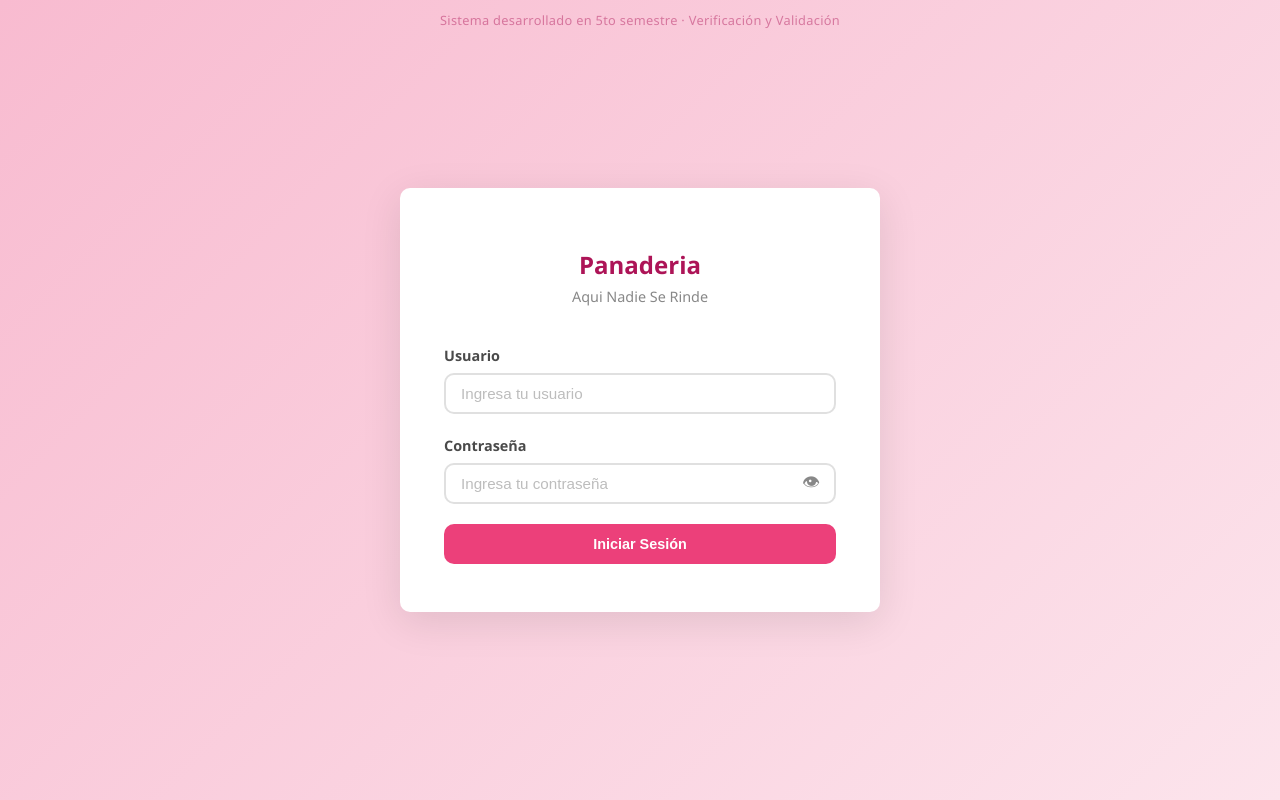
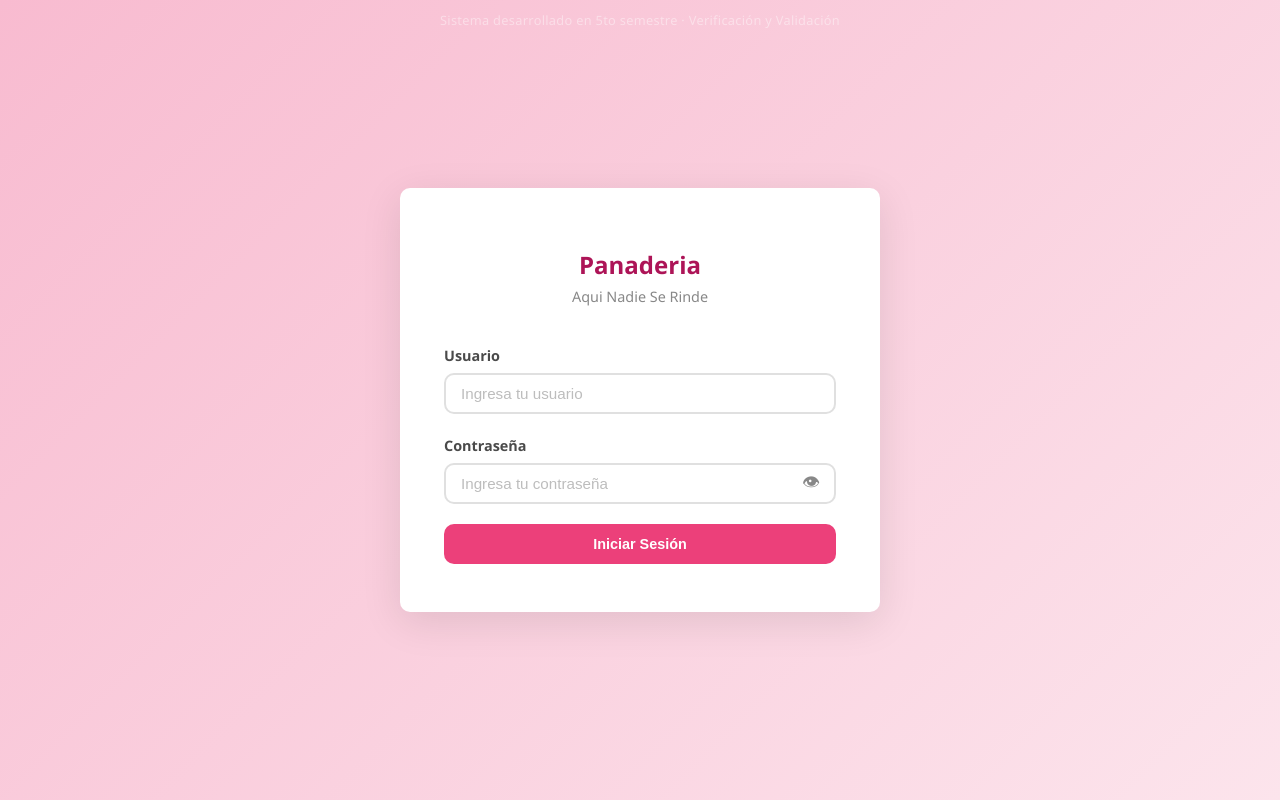
Before and after one commit to ecuswmaybelin/Borrador_S_P_Basico_V_V, a PHP site: page /pages/login.php in a window 1280 px wide. Run offline with PHP 8.4, Linux system fonts and the light colour scheme.

Commit message:
fix: texto academico como marca de agua fija en top, ojo dentro del input, limpiar duplicados CSS

```diff
--- a/frontend/css/styles.css
+++ b/frontend/css/styles.css
@@ -945,8 +945,8 @@ select.form-control {
     padding: 10px 16px;
     font-size: 0.8rem;
     letter-spacing: 0.3px;
-    color: var(--color-primario-oscuro);
-    opacity: 0.45;
+    color: rgba(255, 255, 255, 0.7);
+    opacity: 0.6;
     z-index: 10;
     pointer-events: none;
 }
@@ -1083,9 +1083,6 @@ select.form-control {
 
     .login-academic-info {
         padding: 10px 12px;
-    }
-
-    .login-academic-info {
         font-size: 0.7rem;
     }
 }
--- a/pages/login.php
+++ b/pages/login.php
@@ -7,11 +7,11 @@
     <link rel="stylesheet" href="../frontend/css/styles.css">
 </head>
 <body>
+    <div class="login-academic-info">
+        Sistema desarrollado en 5to semestre &middot; Verificación y Validación
+    </div>
+
     <div class="login-container">
-        <div class="login-academic-info">
-            Sistema desarrollado en 5to semestre &middot; Verificación y Validación
-        </div>
-
         <div class="login-card">
             <div class="login-logo">
                 <h1>Panaderia</h1>
```
